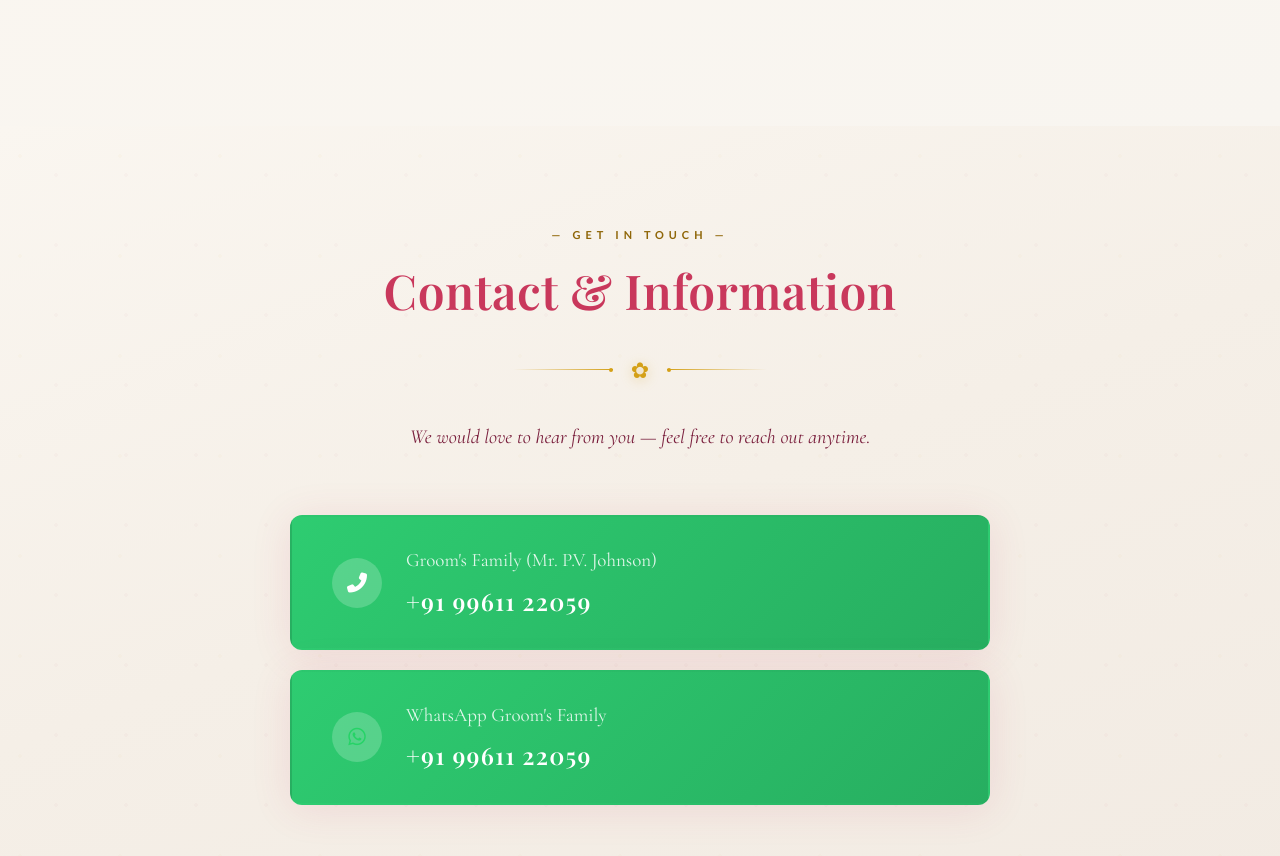
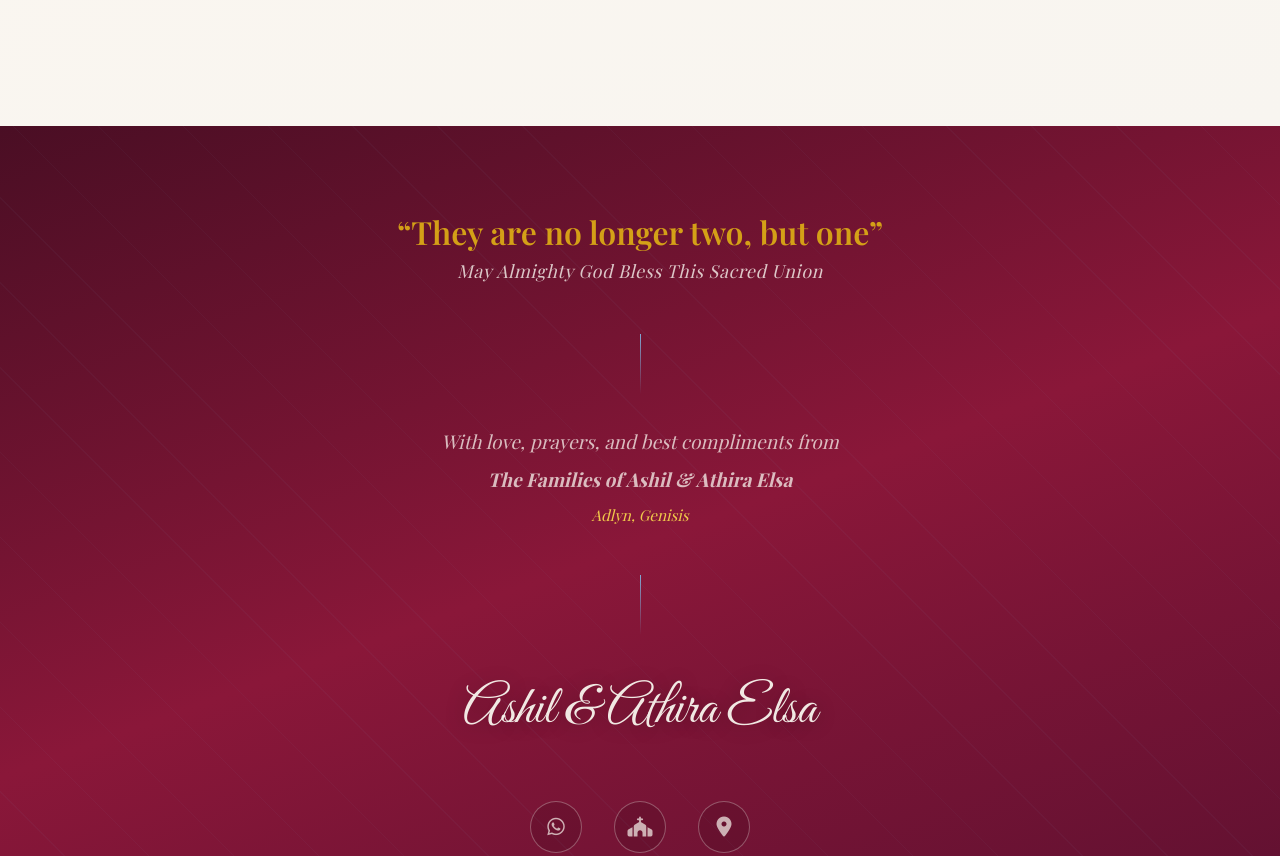
Before and after one commit to muhammedrameesr6-dev/Ashil-wedding, a website: page index.html in a window 1280 px wide. Shown: the part 5500-6356 px from the top of the page. Drawn offline with nearby package versions, Linux system fonts and the light colour scheme; no server answers; a web font is replaced by a local one.

Commit message:
Remove Contact & Information section

```diff
--- a/index.html
+++ b/index.html
@@ -401,47 +401,6 @@
     </div>
   </section>
 
-  <!-- ===== GET IN TOUCH SECTION ===== -->
-  <section id="contact">
-    <div class="contact-content">
-      <span class="section-eyebrow" data-aos="fade-up">— GET IN TOUCH —</span>
-      <h2 class="section-title" data-aos="fade-up" data-aos-delay="100">Contact &amp; Information</h2>
-
-      <div class="ornament-divider" data-aos="fade-in" data-aos-delay="200">
-        <span class="ornament-line"></span>
-        <span class="ornament-flower">✿</span>
-        <span class="ornament-line right"></span>
-      </div>
-
-      <p class="contact-subtitle" data-aos="fade-up" data-aos-delay="150">
-        We would love to hear from you — feel free to reach out anytime.
-      </p>
-
-      <div class="contact-cards">
-        <!-- Groom's Family Contact -->
-        <a href="tel:+919961122059" class="contact-card contact-card-green" data-aos="fade-up" data-aos-delay="200">
-          <div class="contact-icon">
-            <i class="fas fa-phone-alt"></i>
-          </div>
-          <div class="contact-info">
-            <p class="contact-label">Groom's Family (Mr. P.V. Johnson)</p>
-            <p class="contact-number">+91 99611 22059</p>
-          </div>
-        </a>
-
-        <!-- WhatsApp Link -->
-        <a href="https://wa.me/919961122059" target="_blank" rel="noopener noreferrer" class="contact-card contact-card-green" data-aos="fade-up" data-aos-delay="300">
-          <div class="contact-icon" style="color:#25D366;">
-            <i class="fab fa-whatsapp"></i>
-          </div>
-          <div class="contact-info">
-            <p class="contact-label">WhatsApp Groom's Family</p>
-            <p class="contact-number">+91 99611 22059</p>
-          </div>
-        </a>
-      </div>
-    </div>
-  </section>
 
   <!-- ===== FOOTER ===== -->
   <footer>
```
